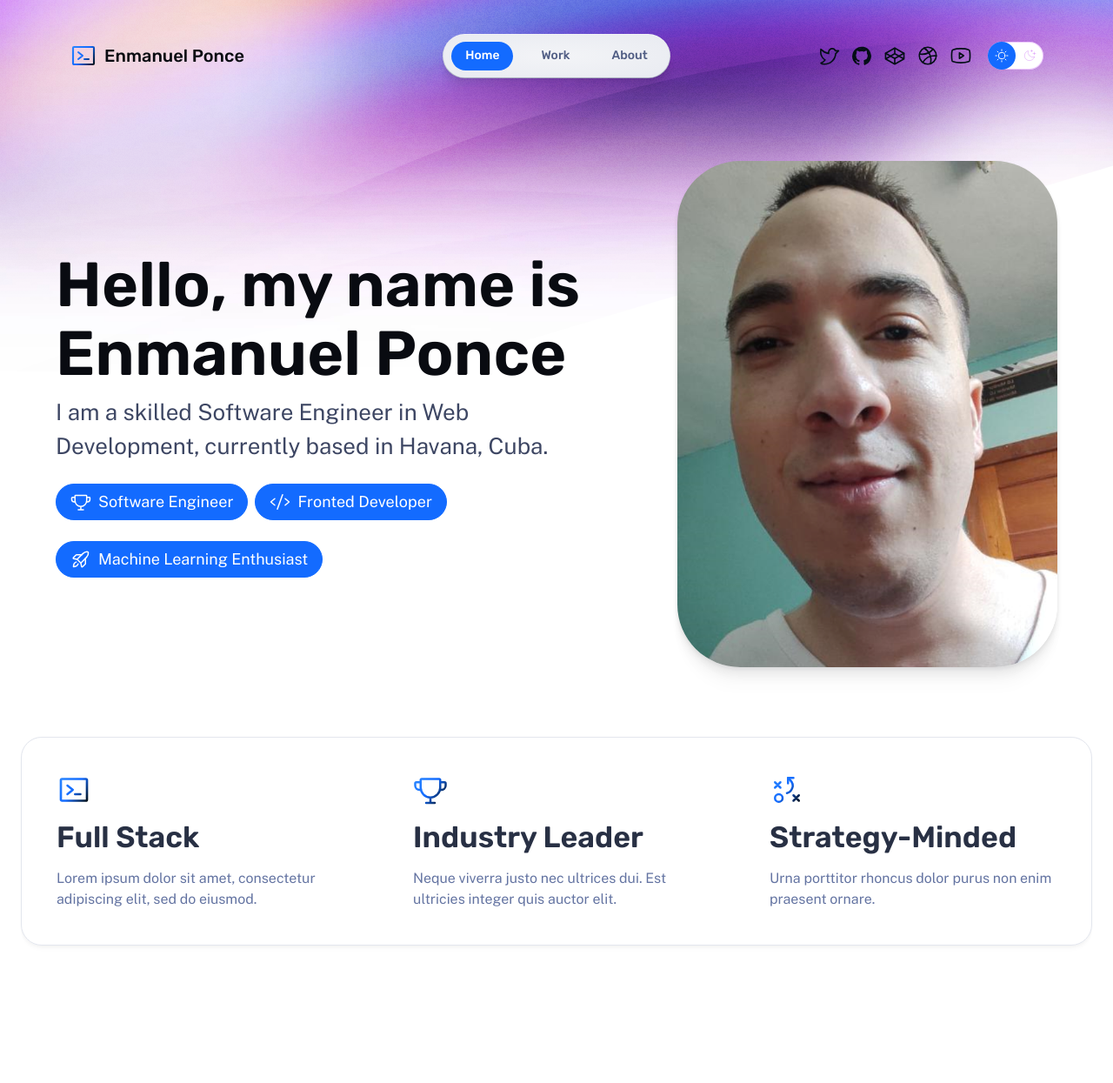
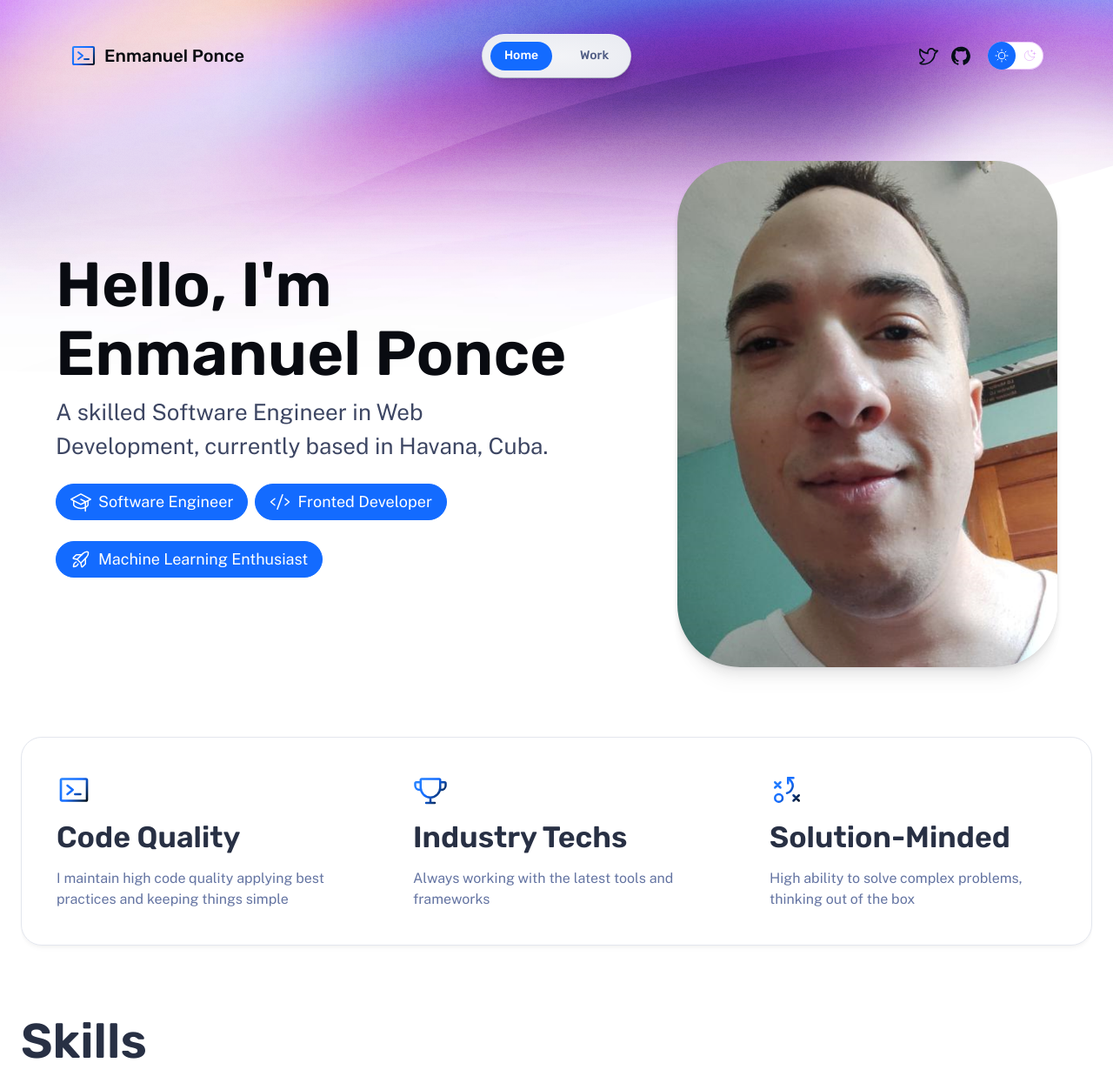
Before and after one commit to EnmanuelPLC/portfolio, an Astro site: page /portfolio/ in a window 1280 px wide. Shown: the top 1245 px of the page at 87% size. Built offline with nearby package versions, Linux system fonts and the light colour scheme; Astro itself is replaced by a stand-in of ours.

```diff
--- a/src/components/ContactCTA.astro
+++ b/src/components/ContactCTA.astro
@@ -6,10 +6,10 @@
 <aside>
 	<h2>Interested in working together?</h2>
 
-	<div style="display: flex; flex-direction: column; width: 400px; gap: 15px">
+	<div class="flex flex-col w-auto" style="gap: 15px">
 		<h2>Contact me at</h2>
 
-		<div style="display: flex; justify-content: space-between">
+		<div class="flex gap-5">
 			<CallToAction href="mailto:enmanuelponcedeleon@gmail.com" title="Email">
 				<Icon icon="email" size="1.2em" />
 			</CallToAction>
--- a/src/components/IconPaths.ts
+++ b/src/components/IconPaths.ts
@@ -36,6 +36,7 @@
 	'instagram-logo': `<circle cx="128" cy="128" r="40" fill="none" stroke-miterlimit="10" stroke-width="16"/><rect width="184" height="184" x="36" y="36" fill="none" stroke-linecap="round" stroke-linejoin="round" stroke-width="16" rx="48"/><circle cx="180" cy="76" r="12" stroke="none" />`,
 	'tiktok-logo': `<path fill="none" stroke-linecap="round" stroke-linejoin="round" stroke-width="16" d="M168 106a96 96 0 0 0 56 18V84a56 56 0 0 1-56-56h-40v128a28 28 0 1 1-40-25V89a68 68 0 1 0 80 67Z"/>`,
 	'email': `<path fill="#fff" stroke="none" d="M128,24a104,104,0,0,0,0,208c21.51,0,44.1-6.48,60.43-17.33a8,8,0,0,0-8.86-13.33C166,210.38,146.21,216,128,216a88,88,0,1,1,88-88c0,26.45-10.88,32-20,32s-20-5.55-20-32V88a8,8,0,0,0-16,0v4.26a48,48,0,1,0,5.93,65.1c6,12,16.35,18.64,30.07,18.64,22.54,0,36-17.94,36-48A104.11,104.11,0,0,0,128,24Zm0,136a32,32,0,1,1,32-32A32,32,0,0,1,128,160Z"></path>`,
-	'whatsapp': `<path stroke="green" fill="#fff" stroke-width="4" d="M187.58,144.84l-32-16a8,8,0,0,0-8,.5l-14.69,9.8a40.55,40.55,0,0,1-16-16l9.8-14.69a8,8,0,0,0,.5-8l-16-32A8,8,0,0,0,104,64a40,40,0,0,0-40,40,88.1,88.1,0,0,0,88,88,40,40,0,0,0,40-40A8,8,0,0,0,187.58,144.84ZM152,176a72.08,72.08,0,0,1-72-72A24,24,0,0,1,99.29,80.46l11.48,23L101,118a8,8,0,0,0-.73,7.51,56.47,56.47,0,0,0,30.15,30.15A8,8,0,0,0,138,155l14.61-9.74,23,11.48A24,24,0,0,1,152,176ZM128,24A104,104,0,0,0,36.18,176.88L24.83,210.93a16,16,0,0,0,20.24,20.24l34.05-11.35A104,104,0,1,0,128,24Zm0,192a87.87,87.87,0,0,1-44.06-11.81,8,8,0,0,0-6.54-.67L40,216,52.47,178.6a8,8,0,0,0-.66-6.54A88,88,0,1,1,128,216Z"></path>`,
+	'whatsapp': `<path fill="#fff" d="M187.58,144.84l-32-16a8,8,0,0,0-8,.5l-14.69,9.8a40.55,40.55,0,0,1-16-16l9.8-14.69a8,8,0,0,0,.5-8l-16-32A8,8,0,0,0,104,64a40,40,0,0,0-40,40,88.1,88.1,0,0,0,88,88,40,40,0,0,0,40-40A8,8,0,0,0,187.58,144.84ZM152,176a72.08,72.08,0,0,1-72-72A24,24,0,0,1,99.29,80.46l11.48,23L101,118a8,8,0,0,0-.73,7.51,56.47,56.47,0,0,0,30.15,30.15A8,8,0,0,0,138,155l14.61-9.74,23,11.48A24,24,0,0,1,152,176ZM128,24A104,104,0,0,0,36.18,176.88L24.83,210.93a16,16,0,0,0,20.24,20.24l34.05-11.35A104,104,0,1,0,128,24Zm0,192a87.87,87.87,0,0,1-44.06-11.81,8,8,0,0,0-6.54-.67L40,216,52.47,178.6a8,8,0,0,0-.66-6.54A88,88,0,1,1,128,216Z"></path>`,
 	'telegram': `<path fill="#fff" d="M236.88,26.19a9,9,0,0,0-9.16-1.57L25.06,103.93a14.22,14.22,0,0,0,2.43,27.21L80,141.45V200a15.92,15.92,0,0,0,10,14.83,15.91,15.91,0,0,0,17.51-3.73l25.32-26.26L173,220a15.88,15.88,0,0,0,10.51,4,16.3,16.3,0,0,0,5-.79,15.85,15.85,0,0,0,10.67-11.63L239.77,35A9,9,0,0,0,236.88,26.19Zm-61.14,36L86.15,126.35l-49.6-9.73ZM96,200V152.52l24.79,21.74Zm87.53,8L100.85,135.5l119-85.29Z"></path>`,
+	'graduate': `<path fill="#fff" stroke="none" d="M251.76,88.94l-120-64a8,8,0,0,0-7.52,0l-120,64a8,8,0,0,0,0,14.12L32,117.87v48.42a15.91,15.91,0,0,0,4.06,10.65C49.16,191.53,78.51,216,128,216a130,130,0,0,0,48-8.76V240a8,8,0,0,0,16,0V199.51a115.63,115.63,0,0,0,27.94-22.57A15.91,15.91,0,0,0,224,166.29V117.87l27.76-14.81a8,8,0,0,0,0-14.12ZM128,200c-43.27,0-68.72-21.14-80-33.71V126.4l76.24,40.66a8,8,0,0,0,7.52,0L176,143.47v46.34C163.4,195.69,147.52,200,128,200Zm80-33.75a97.83,97.83,0,0,1-16,14.25V134.93l16-8.53ZM188,118.94l-.22-.13-56-29.87a8,8,0,0,0-7.52,14.12L171,128l-43,22.93L25,96,128,41.07,231,96Z"></path>`,
 };
--- a/src/components/Nav.astro
+++ b/src/components/Nav.astro
@@ -7,16 +7,12 @@
 const textLinks: { label: string; href: string }[] = [
 	{ label: 'Home', href: '/portfolio/' },
 	{ label: 'Work', href: '/portfolio/work/' },
-	{ label: 'About', href: '/portfolio/about/' },
 ];
 
 /** Icon links to social media — edit these with links to your profiles! */
 const iconLinks: { label: string; href: string; icon: keyof typeof iconPaths }[] = [
 	{ label: 'Twitter', href: 'https://twitter.com/me', icon: 'twitter-logo' },
 	{ label: 'GitHub', href: 'https://github.com/EnmanuelPLC', icon: 'github-logo' },
-	{ label: 'CodePen', href: 'https://codepen.io/me', icon: 'codepen-logo' },
-	{ label: 'dribbble', href: 'https://dribbble.com/EnmanuelPLC', icon: 'dribbble-logo' },
-	{ label: 'YouTube', href: 'https://www.youtube.com/@me/', icon: 'youtube-logo' },
 ];
 ---
 
--- a/src/components/Skills.astro
+++ b/src/components/Skills.astro
@@ -5,18 +5,18 @@
 <section class="box skills">
 	<div class="stack gap-2 lg:gap-4">
 		<Icon icon="terminal-window" color="var(--accent-regular)" size="2.5rem" gradient />
-		<h2>Full Stack</h2>
-		<p>Lorem ipsum dolor sit amet, consectetur adipiscing elit, sed do eiusmod.</p>
+		<h2>Code Quality</h2>
+		<p>I maintain high code quality applying best practices and keeping things simple</p>
 	</div>
 	<div class="stack gap-2 lg:gap-4">
 		<Icon icon="trophy" color="var(--accent-regular)" size="2.5rem" gradient />
-		<h2>Industry Leader</h2>
-		<p>Neque viverra justo nec ultrices dui. Est ultricies integer quis auctor elit.</p>
+		<h2>Industry Techs</h2>
+		<p>Always working with the latest tools and frameworks</p>
 	</div>
 	<div class="stack gap-2 lg:gap-4">
 		<Icon icon="strategy" color="var(--accent-regular)" size="2.5rem" gradient />
-		<h2>Strategy-Minded</h2>
-		<p>Urna porttitor rhoncus dolor purus non enim praesent ornare.</p>
+		<h2>Solution-Minded</h2>
+		<p>High ability to solve complex problems, thinking out of the box</p>
 	</div>
 </section>
 
--- a/src/pages/index.astro
+++ b/src/pages/index.astro
@@ -27,16 +27,16 @@
 ---
 
 <BaseLayout>
-	<div class="stack gap-20 lg:gap-48">
+	<div class="stack gap-20 lg:gap-24">
 		<div class="wrapper stack gap-8 lg:gap-20">
 			<header class="hero">
 				<Hero
-					title="Hello, my name is Enmanuel Ponce"
-					tagline="I am a skilled Software Engineer in Web Development, currently based in Havana, Cuba."
+					title="Hello, I'm Enmanuel Ponce"
+					tagline="A skilled Software Engineer in Web Development, currently based in Havana, Cuba."
 					align="start"
 				>
 					<div class="roles">
-						<Pill><Icon icon="trophy" size="1.33em" />Software Engineer</Pill>
+						<Pill><Icon icon="graduate" size="1.33em" />Software Engineer</Pill>
 						<Pill><Icon icon="code" size="1.33em" />Fronted Developer</Pill>
 					</div>
 
@@ -57,10 +57,10 @@
 
 		<main class="wrapper stack">
 			<h2>Skills</h2>
-			<section class="flex mt-5 gap-12">
+			<section class="flex mt-5 gap-12 max-sm:flex-col max-sm:gap-8">
 				<div class="flex flex-col">
 					<h5>Development</h5>
-					<div class="flex gap-12">
+					<div class="flex gap-12 max-sm:flex-col max-sm:gap-1">
 						<div class="mt-1">
 							<span class="font-bold">Fronted</span>
 							<ul class="list-disc ml-5">
```
